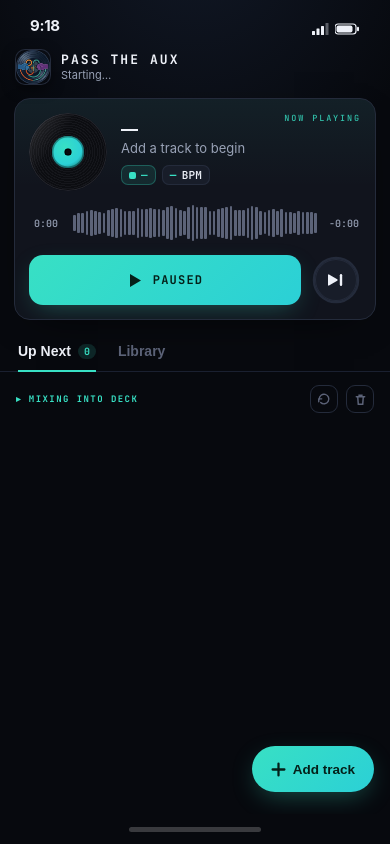
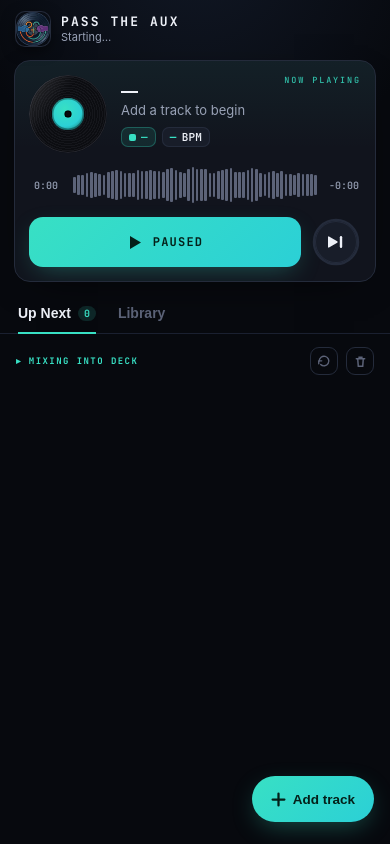
Before and after one commit to marijnvandevoorde/pass-the-aux, a website with bundled scripts: page public/mobile.html in a window 390 px wide. Built offline with nearby package versions, Linux system fonts and the light colour scheme; no server answers.

Commit message:
refactor(mobile-dj): drop the phone-bezel mockup, full-page app
The DJ view rendered inside an iPhone bezel (frame, dynamic island,
status bar, home indicator) which showed as a phone mockup on desktop.
Remove it so /mobile is a real full-page app, matching the crowd view:

- Strip the bezel markup; the now-root .screen fills the viewport
  (centered phone-width column on wide screens, full-bleed on phones),
  with safe-area padding on the header.
- Landscape/portrait media queries target .screen; delete the dead
  bezel rules and the unused --phone-w/--phone-h tokens.

The phone mockup now lives only in the design-reference files
(design_handoff_mobile_views/, party-mode-prototype.html).

Co-Authored-By: Claude Opus 4.8 (1M context) <noreply@anthropic.com>

```diff
--- a/public/crowd-styles.css
+++ b/public/crowd-styles.css
@@ -3,7 +3,7 @@
    Full-page web app, no phone mockup.
    ============================================================ */
 
-/* ── Reset phone-frame styles from mobile-styles.css ── */
+/* ── Base page (crowd uses .crowd-screen, not the DJ's .screen) ── */
 body {
   display: block;
   background: var(--bg);
--- a/public/mobile-styles.css
+++ b/public/mobile-styles.css
@@ -31,8 +31,6 @@
 
   --radius:   16px;
   --radius-s: 11px;
-  --phone-w:  390px;
-  --phone-h:  844px;
 
   --font: -apple-system, BlinkMacSystemFont, 'SF Pro Text', 'Inter', system-ui, sans-serif;
   --mono: 'JetBrains Mono', ui-monospace, 'SF Mono', 'Roboto Mono', monospace;
@@ -41,68 +39,33 @@
 }
 
 body {
-  background: #050608;
-  background-image: radial-gradient(1200px 700px at 50% -10%, #0e1420 0%, #050608 60%);
-  display: flex;
-  align-items: center;
-  justify-content: center;
+  background: var(--bg);
   min-height: 100vh;
+  min-height: 100dvh;
   font-family: var(--font);
   -webkit-font-smoothing: antialiased;
   color: var(--text);
 }
 
-/* ── iPhone bezel ── */
-.phone-frame {
-  width: var(--phone-w);
-  height: var(--phone-h);
-  background: #16161b;
-  border-radius: 54px;
-  box-shadow:
-    0 0 0 1px #34343f,
-    0 0 0 10px #0e0e13,
-    0 0 0 12px #2a2a34,
-    0 50px 120px rgba(0,0,0,0.8),
-    0 0 90px -20px var(--accent-glow);
+/* ── App shell — a full-page mobile app (no phone bezel). On wider
+   screens it stays a centered phone-width column rather than stretching. ── */
+.screen {
   position: relative;
-  overflow: hidden;
   display: flex;
   flex-direction: column;
-  flex-shrink: 0;
+  height: 100vh;
+  height: 100dvh;
+  max-width: 460px;
+  margin: 0 auto;
+  overflow: hidden;
+  background: radial-gradient(120% 60% at 50% -8%, #111826 0%, var(--bg) 52%);
+  border-inline: 1px solid var(--line-soft);
 }
-.dynamic-island {
-  position: absolute;
-  top: 13px; left: 50%;
-  transform: translateX(-50%);
-  width: 122px; height: 34px;
-  background: #000;
-  border-radius: 20px;
-  z-index: 100;
-}
-.screen {
-  position: absolute; inset: 0;
-  border-radius: 54px;
-  background: radial-gradient(120% 60% at 50% -8%, #111826 0%, var(--bg) 52%);
-  overflow: hidden;
-  display: flex;
-  flex-direction: column;
-}
-
-/* ── Status bar ── */
-.status-bar {
-  height: 54px;
-  display: flex; align-items: flex-end;
-  padding: 0 30px 9px; justify-content: space-between;
-  flex-shrink: 0; z-index: 10;
-}
-.status-time { font-size: 15px; font-weight: 650; letter-spacing: -0.3px; }
-.status-icons { display: flex; align-items: center; gap: 6px; }
-.status-icons svg { display: block; }
 
 /* ── App header ── */
 .app-header {
   display: flex; align-items: center;
-  padding: 6px 16px 12px; gap: 11px;
+  padding: max(12px, env(safe-area-inset-top)) 16px 12px; gap: 11px;
   flex-shrink: 0; z-index: 10;
 }
 .app-logo {
@@ -653,9 +616,6 @@ body {
   -webkit-tap-highlight-color: transparent;
 }
 
-/* ── Home indicator ── */
-.home-indicator { height: 30px; display: flex; align-items: center; justify-content: center; flex-shrink: 0; }
-.home-bar { width: 132px; height: 5px; background: rgba(255,255,255,0.2); border-radius: 3px; }
 
 /* Landscape layout lives in the single media query below (search
    "Phone landscape"). It is driven purely by CSS — no JS class toggle. */
@@ -735,13 +695,10 @@ body {
 }
 .np-transport-row .btn-play { flex: 1; }
 
-/* Landscape np-full: disc left, info right */
 /* ── Phone landscape: full-screen now-playing chip, no workspace ── */
 @media (orientation: landscape) and (max-height: 520px) {
   body { overflow: hidden; }
-  .dynamic-island, .status-bar, .home-indicator { display: none; }
-  .phone-frame { width: 100%; height: 100vh; height: 100dvh; border-radius: 0; box-shadow: none; }
-  .screen { border-radius: 0; display: flex; flex-direction: column; }
+  .screen { max-width: none; border-inline: none; }
   .workspace { display: none; }
 
   /* Now-hero fills the space: disc left, info/wave/transport right */
@@ -767,11 +724,7 @@ body {
   .np-wave, .np-times { max-width: 100%; }
 }
 
-/* ── Mobile: full-screen on phone ── */
-@media (max-width: 440px) {
-  body { background: var(--bg); align-items: flex-start; }
-  .phone-frame { width: 100%; height: 100vh; height: 100dvh; border-radius: 0; box-shadow: none; }
-  .screen { border-radius: 0; }
-  .dynamic-island { display: none; }
-  .status-bar { height: 44px; }
+/* ── Real phone (portrait): full-bleed, no side rails ── */
+@media (max-width: 460px) {
+  .screen { max-width: none; border-inline: none; }
 }
--- a/public/mobile.html
+++ b/public/mobile.html
@@ -17,17 +17,7 @@
 <audio id="deckA" hidden></audio>
 <audio id="deckB" hidden></audio>
 
-<div class="phone-frame">
-  <div class="dynamic-island"></div>
-  <div class="screen">
-
-    <div class="status-bar">
-      <div class="status-time" id="statusTime">9:18</div>
-      <div class="status-icons">
-        <svg width="17" height="12" viewBox="0 0 17 12" fill="currentColor"><rect x="0" y="8" width="3" height="4" rx="0.5"/><rect x="4.5" y="5.5" width="3" height="6.5" rx="0.5"/><rect x="9" y="3" width="3" height="9" rx="0.5"/><rect x="13.5" y="0" width="3" height="12" rx="0.5" opacity="0.35"/></svg>
-        <svg width="25" height="12" viewBox="0 0 25 12" fill="currentColor"><rect x="0" y="1" width="21" height="10" rx="3" stroke="currentColor" stroke-width="1.2" fill="none"/><rect x="22" y="3.8" width="2" height="4.4" rx="1"/><rect x="1.5" y="2.5" width="16" height="7" rx="2"/></svg>
-      </div>
-    </div>
+<div class="screen">
 
     <div class="app-header">
       <div class="app-logo"><img src="/logo.png" alt="Pass the Aux" /></div>
@@ -198,9 +188,7 @@
       </div>
     </div>
 
-    <div class="home-indicator"><div class="home-bar"></div></div>
-  </div>
-</div>
+</div><!-- /.screen -->
 
 <script type="module" src="/js/mobile-dj.js?v={{APP_VERSION}}"></script>
 </body>
```
